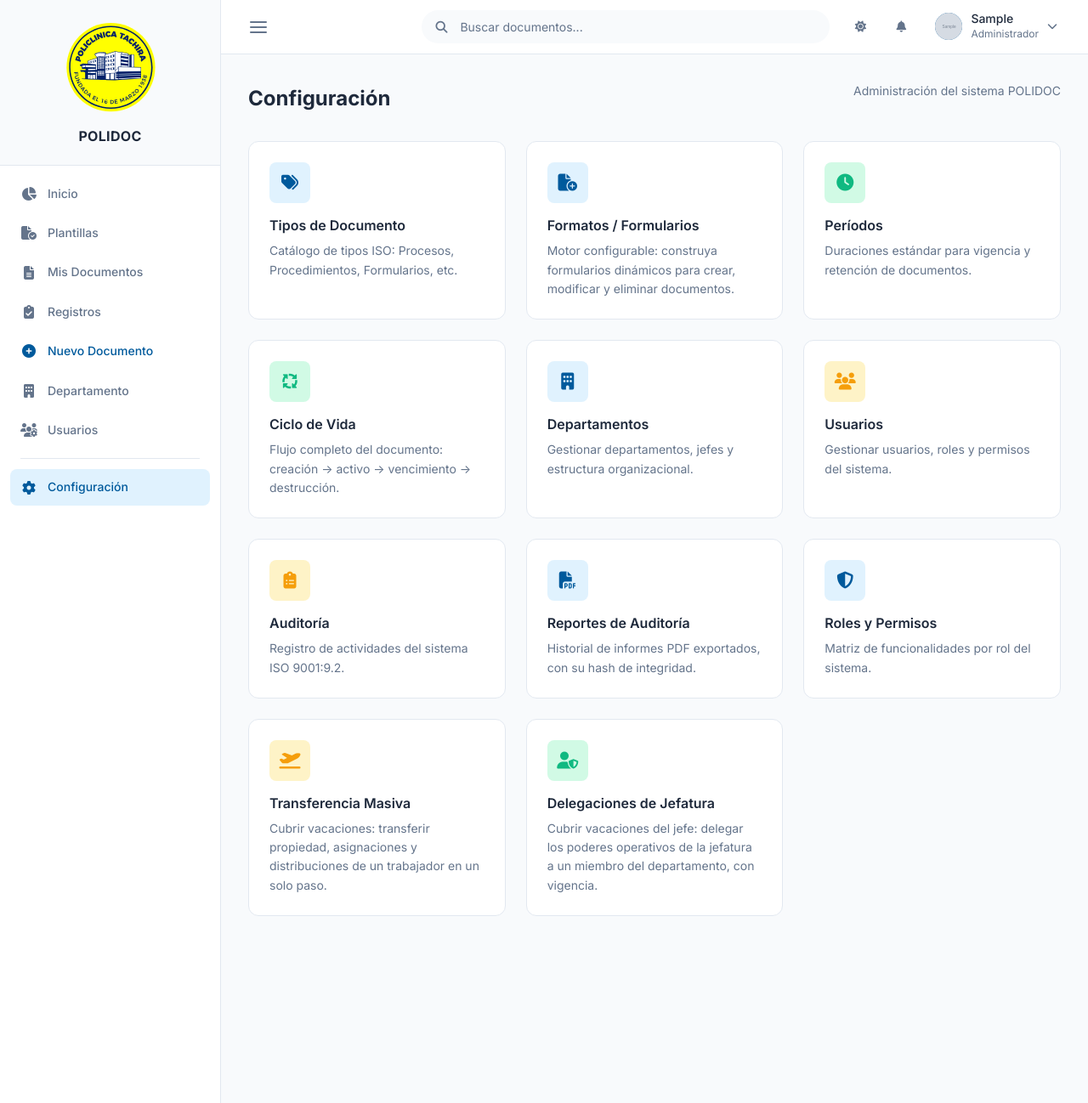
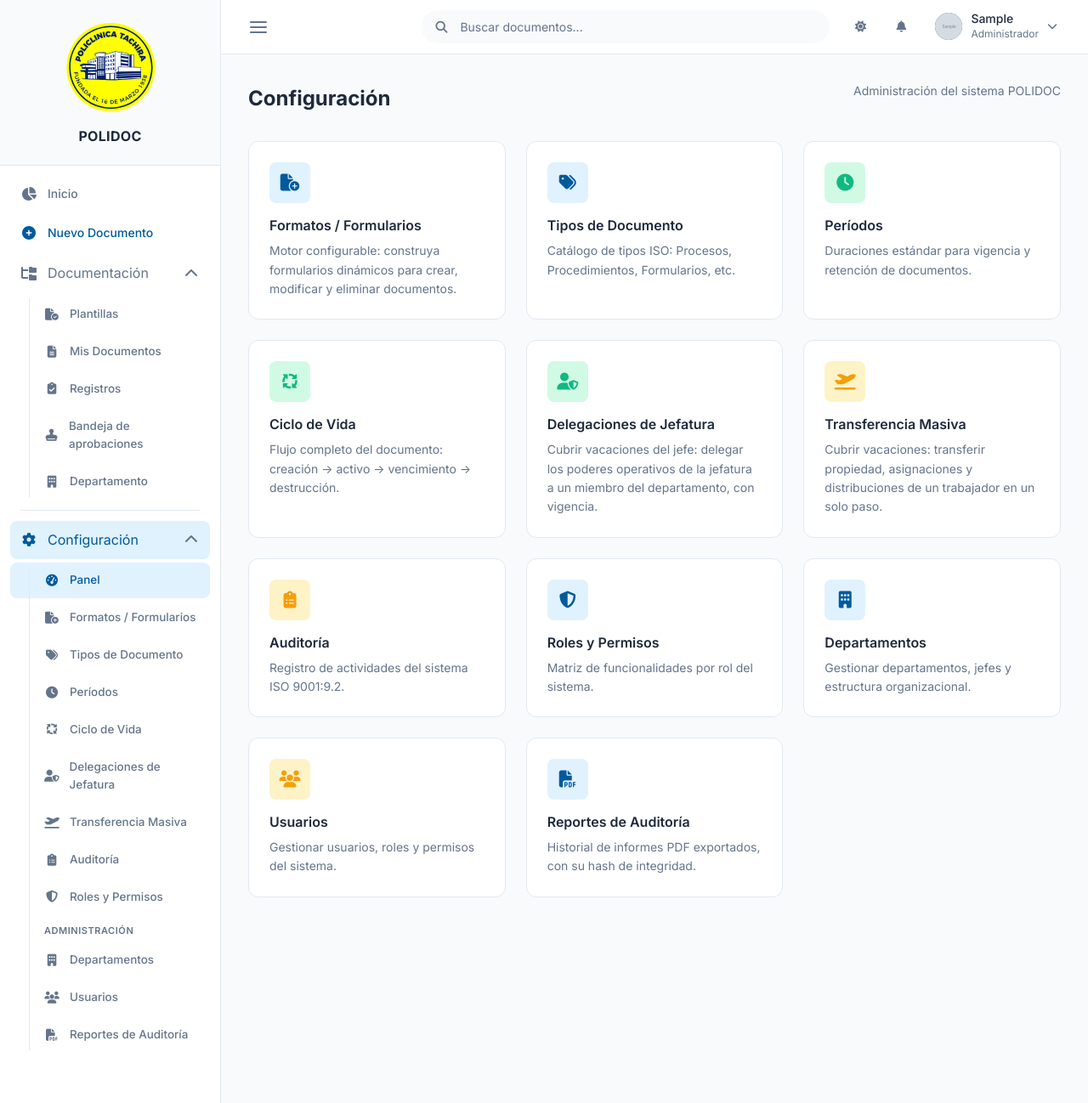
Before and after one commit to XavierL2305/Proyecto-PoliDoc, a Django app: page /documentos/configuracion/ in a window 1280 px wide. Shown: the whole page at 85% size. Run offline with Django 5.2, Linux system fonts and the light colour scheme; a user stored in the database is signed in; tables that the repository leaves empty hold one stand-in row (values such as "Sample post"); grey boxes marked "Sample" are stand-in pictures; data that the repository does not hold is empty; parts of the project's set-up code (start-up, migrations or seed data) failed here and were passed over; some libraries are stand-ins or nearby versions.

Commit message:
Se reorganiza la sidebar con grupos colapsables y accesos rapidos a la configuracion

```diff
--- /dev/null
+++ b/apps/autenticacion/context_processors.py
@@ -0,0 +1,56 @@
+"""Contexto de navegación de la barra lateral.
+
+Calcula a qué grupo del menú pertenece la ruta activa para que la plantilla
+renderice el acordeón ya abierto (sin parpadeo), marque el grupo con
+``has-active`` y anuncie el estado con ``aria-expanded``. La lógica vive aquí
+y no repartida en condicionales de plantilla (SOLID: una sola fuente).
+"""
+
+#: ``url_name`` de páginas que pertenecen al grupo "Documentación".
+URLS_DOCUMENTACION = frozenset({
+    'catalogo',
+    'mis_documentos',
+    'registros_lista', 'registro_crear', 'registro_editar',
+    'registro_detalle', 'registro_enviar', 'registro_aprobar',
+    'registro_rechazar', 'registro_xlsx', 'registro_pdf',
+    'registro_distribuir', 'registro_subir_acuse',
+    'registro_revocar_distribucion', 'registro_constancia',
+    'bandeja_aprobaciones',
+    'documentos_departamento',
+})
+
+#: ``url_name`` de páginas que pertenecen al grupo "Configuración".
+URLS_CONFIGURACION = frozenset({
+    'configuracion',
+    'tipos_documento_lista', 'tipo_documento_crear', 'tipo_documento_editar',
+    'tipo_documento_eliminar', 'tipo_documento_reactivar',
+    'periodos_lista', 'periodo_crear', 'periodo_editar', 'periodo_eliminar',
+    'periodo_reactivar',
+    'ciclo_vida',
+    'delegaciones_jefatura',
+    'transferencia_masiva',
+    'auditoria_lista', 'auditoria_detalle', 'auditoria_reporte_pdf',
+    'auditoria_reportes_lista', 'auditoria_reporte_descarga',
+    'departamentos_lista', 'departamento_crear', 'departamento_editar',
+    'departamento_eliminar',
+    'roles_permisos',
+    'formatos_lista', 'formato_crear', 'formato_editar', 'formato_eliminar',
+    'formato_reactivar', 'formato_constructor', 'formato_publicar',
+    'formato_preview', 'formato_regenerar_preview',
+    'seccion_crear', 'seccion_editar', 'seccion_eliminar',
+    'campo_crear', 'campo_editar', 'campo_eliminar',
+    'gestionar_usuarios', 'ver_usuario',
+})
+
+
+def navegacion(request):
+    """Agrega ``sidebar_grupo_activo`` (``''``/``documentacion``/``configuracion``)."""
+    match = getattr(request, 'resolver_match', None)
+    url_name = (getattr(match, 'url_name', '') or '')
+    if url_name in URLS_CONFIGURACION:
+        grupo = 'configuracion'
+    elif url_name in URLS_DOCUMENTACION:
+        grupo = 'documentacion'
+    else:
+        grupo = ''
+    return {'sidebar_grupo_activo': grupo}
--- a/apps/autenticacion/templates/base_app.html
+++ b/apps/autenticacion/templates/base_app.html
@@ -42,37 +42,7 @@
       <span class="sidebar-logo-text">POLIDOC</span>
     </a>
     <div class="sidebar-nav">
-      <a href="{% url 'autenticacion:dashboard' %}" class="sidebar-item {% if request.resolver_match.url_name == 'dashboard' %}active{% endif %}">
-        <i class="fa-solid fa-chart-pie"></i><span>Inicio</span>
-      </a>
-      <a href="{% url 'documentos:catalogo' %}" class="sidebar-item {% if request.resolver_match.url_name == 'catalogo' %}active{% endif %}">
-        <i class="fa-solid fa-file-circle-check"></i><span>Plantillas</span>
-      </a>
-      <a href="{% url 'documentos:mis_documentos' %}" class="sidebar-item {% if request.resolver_match.url_name == 'mis_documentos' %}active{% endif %}">
-        <i class="fa-solid fa-file-lines"></i><span>Mis Documentos</span>
-      </a>
-      <a href="{% url 'documentos:registros_lista' %}" class="sidebar-item {% if 'registro' in request.resolver_match.url_name %}active{% endif %}">
-        <i class="fa-solid fa-clipboard-check"></i><span>Registros</span>
-      </a>
-      <a href="{% url 'documentos:seleccionar_tipo' %}" class="sidebar-item sidebar-item--primary {% if request.resolver_match.url_name == 'seleccionar_tipo' %}active{% endif %}">
-        <i class="fa-solid fa-plus-circle"></i><span>Nuevo Documento</span>
-      </a>
-      {% if user.perfil.ejerce_jefatura or user.perfil.es_administrador %}
-      <a href="{% url 'documentos:documentos_departamento' %}" class="sidebar-item {% if request.resolver_match.url_name == 'documentos_departamento' %}active{% endif %}">
-        <i class="fa-solid fa-building"></i><span>Departamento</span>
-      </a>
-      {% endif %}
-      {% if user.perfil.es_administrador %}
-      <a href="{% url 'autenticacion:gestionar_usuarios' %}" class="sidebar-item {% if request.resolver_match.url_name == 'gestionar_usuarios' %}active{% endif %}">
-        <i class="fa-solid fa-users-gear"></i><span>Usuarios</span>
-      </a>
-      {% endif %}
-      {% if user.perfil.es_administrador or user.perfil.es_jefe %}
-      <div class="sidebar-divider"></div>
-      <a href="{% url 'documentos:configuracion' %}" class="sidebar-item {% if 'configuracion' in request.resolver_match.url_name %}active{% endif %}">
-        <i class="fa-solid fa-gear"></i><span>Configuración</span>
-      </a>
-      {% endif %}
+      {% include 'partials/_sidebar_nav.html' %}
     </div>
   </aside>
   <div class="sidebar-overlay" id="sidebar-overlay"></div>
@@ -80,7 +50,7 @@
   <div class="app-content">
     <nav class="navbar">
       <button class="navbar-toggle" id="sidebar-toggle" type="button"
-              aria-label="Abrir menú" aria-controls="app-sidebar" aria-expanded="false">
+              aria-label="Expandir menú" aria-controls="app-sidebar" aria-expanded="false">
         <span class="navbar-toggle-box"><span class="navbar-toggle-bar"></span></span>
       </button>
       <div class="navbar-search">
--- /dev/null
+++ b/apps/autenticacion/templates/partials/_sidebar_nav.html
@@ -0,0 +1,98 @@
+{% load static %}
+{% with url_name=request.resolver_match.url_name %}
+      <a href="{% url 'autenticacion:dashboard' %}" class="sidebar-item {% if url_name == 'dashboard' %}active{% endif %}"{% if url_name == 'dashboard' %} aria-current="page"{% endif %}>
+        <i class="fa-solid fa-chart-pie" aria-hidden="true"></i><span>Inicio</span>
+      </a>
+
+      <a href="{% url 'documentos:seleccionar_tipo' %}" class="sidebar-item sidebar-item--primary {% if url_name == 'seleccionar_tipo' %}active{% endif %}"{% if url_name == 'seleccionar_tipo' %} aria-current="page"{% endif %}>
+        <i class="fa-solid fa-plus-circle" aria-hidden="true"></i><span>Nuevo Documento</span>
+      </a>
+
+      {# === Grupo: Documentación === #}
+      <div class="sidebar-group is-open{% if sidebar_grupo_activo == 'documentacion' %} has-active{% endif %}" data-group="documentacion">
+        <button type="button" class="sidebar-item sidebar-group-toggle"
+                aria-expanded="true" aria-controls="sidebar-group-documentacion"
+                data-tooltip="Documentación" data-tooltip-position="right">
+          <i class="fa-solid fa-folder-tree" aria-hidden="true"></i><span>Documentación</span>
+          <i class="fa-solid fa-chevron-down sidebar-group-chevron" aria-hidden="true"></i>
+        </button>
+        <div class="sidebar-group-body" id="sidebar-group-documentacion">
+          <div class="sidebar-group-inner">
+            <a href="{% url 'documentos:catalogo' %}" class="sidebar-item sidebar-item--child {% if url_name == 'catalogo' %}active{% endif %}"{% if url_name == 'catalogo' %} aria-current="page"{% endif %}>
+              <i class="fa-solid fa-file-circle-check" aria-hidden="true"></i><span>Plantillas</span>
+            </a>
+            <a href="{% url 'documentos:mis_documentos' %}" class="sidebar-item sidebar-item--child {% if url_name == 'mis_documentos' %}active{% endif %}"{% if url_name == 'mis_documentos' %} aria-current="page"{% endif %}>
+              <i class="fa-solid fa-file-lines" aria-hidden="true"></i><span>Mis Documentos</span>
+            </a>
+            <a href="{% url 'documentos:registros_lista' %}" class="sidebar-item sidebar-item--child {% if 'registro' in url_name %}active{% endif %}"{% if 'registro' in url_name %} aria-current="page"{% endif %}>
+              <i class="fa-solid fa-clipboard-check" aria-hidden="true"></i><span>Registros</span>
+            </a>
+            {% if user.perfil.ejerce_jefatura or user.perfil.es_administrador %}
+            <a href="{% url 'documentos:bandeja_aprobaciones' %}" class="sidebar-item sidebar-item--child {% if url_name == 'bandeja_aprobaciones' %}active{% endif %}"{% if url_name == 'bandeja_aprobaciones' %} aria-current="page"{% endif %}>
+              <i class="fa-solid fa-stamp" aria-hidden="true"></i><span>Bandeja de aprobaciones</span>
+            </a>
+            <a href="{% url 'documentos:documentos_departamento' %}" class="sidebar-item sidebar-item--child {% if url_name == 'documentos_departamento' %}active{% endif %}"{% if url_name == 'documentos_departamento' %} aria-current="page"{% endif %}>
+              <i class="fa-solid fa-building" aria-hidden="true"></i><span>Departamento</span>
+            </a>
+            {% endif %}
+          </div>
+        </div>
+      </div>
+
+      {% if user.perfil.es_administrador or user.perfil.es_jefe %}
+      {# === Grupo: Configuración === #}
+      <div class="sidebar-divider"></div>
+      <div class="sidebar-group{% if sidebar_grupo_activo == 'configuracion' %} is-open has-active{% endif %}" data-group="configuracion">
+        <button type="button" class="sidebar-item sidebar-group-toggle"
+                aria-expanded="{% if sidebar_grupo_activo == 'configuracion' %}true{% else %}false{% endif %}"
+                aria-controls="sidebar-group-configuracion"
+                data-tooltip="Configuración" data-tooltip-position="right">
+          <i class="fa-solid fa-gear" aria-hidden="true"></i><span>Configuración</span>
+          <i class="fa-solid fa-chevron-down sidebar-group-chevron" aria-hidden="true"></i>
+        </button>
+        <div class="sidebar-group-body" id="sidebar-group-configuracion">
+          <div class="sidebar-group-inner">
+            <a href="{% url 'documentos:configuracion' %}" class="sidebar-item sidebar-item--child {% if url_name == 'configuracion' %}active{% endif %}"{% if url_name == 'configuracion' %} aria-current="page"{% endif %}>
+              <i class="fa-solid fa-gauge-high" aria-hidden="true"></i><span>Panel</span>
+            </a>
+            <a href="{% url 'documentos:formatos_lista' %}" class="sidebar-item sidebar-item--child {% if url_name == 'formatos_lista' or url_name == 'formato_crear' or url_name == 'formato_editar' or url_name == 'formato_constructor' or url_name == 'formato_preview' or 'seccion_' in url_name or 'campo_' in url_name %}active{% endif %}"{% if url_name == 'formatos_lista' %} aria-current="page"{% endif %}>
+              <i class="fa-solid fa-file-circle-plus" aria-hidden="true"></i><span>Formatos / Formularios</span>
+            </a>
+            <a href="{% url 'documentos:tipos_documento_lista' %}" class="sidebar-item sidebar-item--child {% if url_name == 'tipos_documento_lista' or 'tipo_documento_' in url_name %}active{% endif %}"{% if url_name == 'tipos_documento_lista' %} aria-current="page"{% endif %}>
+              <i class="fa-solid fa-tags" aria-hidden="true"></i><span>Tipos de Documento</span>
+            </a>
+            <a href="{% url 'documentos:periodos_lista' %}" class="sidebar-item sidebar-item--child {% if url_name == 'periodos_lista' or 'periodo_' in url_name %}active{% endif %}"{% if url_name == 'periodos_lista' %} aria-current="page"{% endif %}>
+              <i class="fa-solid fa-clock" aria-hidden="true"></i><span>Períodos</span>
+            </a>
+            <a href="{% url 'documentos:ciclo_vida' %}" class="sidebar-item sidebar-item--child {% if url_name == 'ciclo_vida' %}active{% endif %}"{% if url_name == 'ciclo_vida' %} aria-current="page"{% endif %}>
+              <i class="fa-solid fa-arrows-spin" aria-hidden="true"></i><span>Ciclo de Vida</span>
+            </a>
+            <a href="{% url 'documentos:delegaciones_jefatura' %}" class="sidebar-item sidebar-item--child {% if url_name == 'delegaciones_jefatura' %}active{% endif %}"{% if url_name == 'delegaciones_jefatura' %} aria-current="page"{% endif %}>
+              <i class="fa-solid fa-user-shield" aria-hidden="true"></i><span>Delegaciones de Jefatura</span>
+            </a>
+            <a href="{% url 'documentos:transferencia_masiva' %}" class="sidebar-item sidebar-item--child {% if url_name == 'transferencia_masiva' %}active{% endif %}"{% if url_name == 'transferencia_masiva' %} aria-current="page"{% endif %}>
+              <i class="fa-solid fa-plane-departure" aria-hidden="true"></i><span>Transferencia Masiva</span>
+            </a>
+            <a href="{% url 'documentos:auditoria_lista' %}" class="sidebar-item sidebar-item--child {% if url_name == 'auditoria_lista' or url_name == 'auditoria_detalle' %}active{% endif %}"{% if url_name == 'auditoria_lista' %} aria-current="page"{% endif %}>
+              <i class="fa-solid fa-clipboard-list" aria-hidden="true"></i><span>Auditoría</span>
+            </a>
+            <a href="{% url 'documentos:roles_permisos' %}" class="sidebar-item sidebar-item--child {% if url_name == 'roles_permisos' %}active{% endif %}"{% if url_name == 'roles_permisos' %} aria-current="page"{% endif %}>
+              <i class="fa-solid fa-shield-halved" aria-hidden="true"></i><span>Roles y Permisos</span>
+            </a>
+            {% if user.perfil.es_administrador %}
+            <div class="sidebar-group-label">Administración</div>
+            <a href="{% url 'documentos:departamentos_lista' %}" class="sidebar-item sidebar-item--child {% if url_name == 'departamentos_lista' or 'departamento_' in url_name %}active{% endif %}"{% if url_name == 'departamentos_lista' %} aria-current="page"{% endif %}>
+              <i class="fa-solid fa-building" aria-hidden="true"></i><span>Departamentos</span>
+            </a>
+            <a href="{% url 'autenticacion:gestionar_usuarios' %}" class="sidebar-item sidebar-item--child {% if url_name == 'gestionar_usuarios' or url_name == 'ver_usuario' %}active{% endif %}"{% if url_name == 'gestionar_usuarios' %} aria-current="page"{% endif %}>
+              <i class="fa-solid fa-users" aria-hidden="true"></i><span>Usuarios</span>
+            </a>
+            <a href="{% url 'documentos:auditoria_reportes_lista' %}" class="sidebar-item sidebar-item--child {% if url_name == 'auditoria_reportes_lista' or url_name == 'auditoria_reporte_descarga' %}active{% endif %}"{% if url_name == 'auditoria_reportes_lista' %} aria-current="page"{% endif %}>
+              <i class="fa-solid fa-file-pdf" aria-hidden="true"></i><span>Reportes de Auditoría</span>
+            </a>
+            {% endif %}
+          </div>
+        </div>
+      </div>
+      {% endif %}
+{% endwith %}
--- a/apps/documentos/templates/documentos/configuracion/dashboard.html
+++ b/apps/documentos/templates/documentos/configuracion/dashboard.html
@@ -69,6 +69,15 @@
 </div>
 
 <div class="config-grid">
+  {# --- Operación diaria (más usada) --- #}
+  <a href="{% url 'documentos:formatos_lista' %}" class="config-card">
+    <div class="config-card-icon config-card-icon--primary">
+      <i class="fa-solid fa-file-circle-plus"></i>
+    </div>
+    <h3 class="config-card-title">Formatos / Formularios</h3>
+    <p class="config-card-desc">Motor configurable: construya formularios dinámicos para crear, modificar y eliminar documentos.</p>
+  </a>
+
   <a href="{% url 'documentos:tipos_documento_lista' %}" class="config-card">
     <div class="config-card-icon config-card-icon--primary">
       <i class="fa-solid fa-tags"></i>
@@ -76,16 +85,6 @@
     <h3 class="config-card-title">Tipos de Documento</h3>
     <p class="config-card-desc">Catálogo de tipos ISO: Procesos, Procedimientos, Formularios, etc.</p>
   </a>
-
-  {% if request.user.perfil.es_administrador or request.user.perfil.es_jefe %}
-  <a href="{% url 'documentos:formatos_lista' %}" class="config-card">
-    <div class="config-card-icon config-card-icon--primary">
-      <i class="fa-solid fa-file-circle-plus"></i>
-    </div>
-    <h3 class="config-card-title">Formatos / Formularios</h3>
-    <p class="config-card-desc">Motor configurable: construya formularios dinámicos para crear, modificar y eliminar documentos.</p>
-  </a>
-  {% endif %}
 
   <a href="{% url 'documentos:periodos_lista' %}" class="config-card">
     <div class="config-card-icon config-card-icon--success">
@@ -103,48 +102,13 @@
     <p class="config-card-desc">Flujo completo del documento: creación → activo → vencimiento → destrucción.</p>
   </a>
 
-  {% if request.user.perfil.es_administrador %}
-  <a href="{% url 'documentos:departamentos_lista' %}" class="config-card">
-    <div class="config-card-icon config-card-icon--primary">
-      <i class="fa-solid fa-building"></i>
+  {# --- Operación de jefatura --- #}
+  <a href="{% url 'documentos:delegaciones_jefatura' %}" class="config-card">
+    <div class="config-card-icon config-card-icon--success">
+      <i class="fa-solid fa-user-shield"></i>
     </div>
-    <h3 class="config-card-title">Departamentos</h3>
-    <p class="config-card-desc">Gestionar departamentos, jefes y estructura organizacional.</p>
-  </a>
-  {% endif %}
-
-  <a href="{% url 'autenticacion:gestionar_usuarios' %}" class="config-card">
-    <div class="config-card-icon config-card-icon--warning">
-      <i class="fa-solid fa-users"></i>
-    </div>
-    <h3 class="config-card-title">Usuarios</h3>
-    <p class="config-card-desc">Gestionar usuarios, roles y permisos del sistema.</p>
-  </a>
-
-  <a href="{% url 'documentos:auditoria_lista' %}" class="config-card">
-    <div class="config-card-icon config-card-icon--warning">
-      <i class="fa-solid fa-clipboard-list"></i>
-    </div>
-    <h3 class="config-card-title">Auditoría</h3>
-    <p class="config-card-desc">Registro de actividades del sistema ISO 9001:9.2.</p>
-  </a>
-
-  {% if request.user.perfil.es_administrador %}
-  <a href="{% url 'documentos:auditoria_reportes_lista' %}" class="config-card">
-    <div class="config-card-icon config-card-icon--primary">
-      <i class="fa-solid fa-file-pdf"></i>
-    </div>
-    <h3 class="config-card-title">Reportes de Auditoría</h3>
-    <p class="config-card-desc">Historial de informes PDF exportados, con su hash de integridad.</p>
-  </a>
-  {% endif %}
-
-  <a href="{% url 'documentos:roles_permisos' %}" class="config-card">
-    <div class="config-card-icon config-card-icon--primary">
-      <i class="fa-solid fa-shield-halved"></i>
-    </div>
-    <h3 class="config-card-title">Roles y Permisos</h3>
-    <p class="config-card-desc">Matriz de funcionalidades por rol del sistema.</p>
+    <h3 class="config-card-title">Delegaciones de Jefatura</h3>
+    <p class="config-card-desc">Cubrir vacaciones del jefe: delegar los poderes operativos de la jefatura a un miembro del departamento, con vigencia.</p>
   </a>
 
   <a href="{% url 'documentos:transferencia_masiva' %}" class="config-card">
@@ -155,12 +119,48 @@
     <p class="config-card-desc">Cubrir vacaciones: transferir propiedad, asignaciones y distribuciones de un trabajador en un solo paso.</p>
   </a>
 
-  <a href="{% url 'documentos:delegaciones_jefatura' %}" class="config-card">
-    <div class="config-card-icon config-card-icon--success">
-      <i class="fa-solid fa-user-shield"></i>
+  {# --- Evidencias y seguridad --- #}
+  <a href="{% url 'documentos:auditoria_lista' %}" class="config-card">
+    <div class="config-card-icon config-card-icon--warning">
+      <i class="fa-solid fa-clipboard-list"></i>
     </div>
-    <h3 class="config-card-title">Delegaciones de Jefatura</h3>
-    <p class="config-card-desc">Cubrir vacaciones del jefe: delegar los poderes operativos de la jefatura a un miembro del departamento, con vigencia.</p>
+    <h3 class="config-card-title">Auditoría</h3>
+    <p class="config-card-desc">Registro de actividades del sistema ISO 9001:9.2.</p>
   </a>
+
+  <a href="{% url 'documentos:roles_permisos' %}" class="config-card">
+    <div class="config-card-icon config-card-icon--primary">
+      <i class="fa-solid fa-shield-halved"></i>
+    </div>
+    <h3 class="config-card-title">Roles y Permisos</h3>
+    <p class="config-card-desc">Matriz de funcionalidades por rol del sistema.</p>
+  </a>
+
+  {% if request.user.perfil.es_administrador %}
+  {# --- Administración (solo admin; coincide con las vistas) --- #}
+  <a href="{% url 'documentos:departamentos_lista' %}" class="config-card">
+    <div class="config-card-icon config-card-icon--primary">
+      <i class="fa-solid fa-building"></i>
+    </div>
+    <h3 class="config-card-title">Departamentos</h3>
+    <p class="config-card-desc">Gestionar departamentos, jefes y estructura organizacional.</p>
+  </a>
+
+  <a href="{% url 'autenticacion:gestionar_usuarios' %}" class="config-card">
+    <div class="config-card-icon config-card-icon--warning">
+      <i class="fa-solid fa-users"></i>
+    </div>
+    <h3 class="config-card-title">Usuarios</h3>
+    <p class="config-card-desc">Gestionar usuarios, roles y permisos del sistema.</p>
+  </a>
+
+  <a href="{% url 'documentos:auditoria_reportes_lista' %}" class="config-card">
+    <div class="config-card-icon config-card-icon--primary">
+      <i class="fa-solid fa-file-pdf"></i>
+    </div>
+    <h3 class="config-card-title">Reportes de Auditoría</h3>
+    <p class="config-card-desc">Historial de informes PDF exportados, con su hash de integridad.</p>
+  </a>
+  {% endif %}
 </div>
 {% endblock %}
--- a/polidoc/settings.py
+++ b/polidoc/settings.py
@@ -138,6 +138,7 @@ TEMPLATES = [
                 'django.template.context_processors.request',
                 'django.contrib.auth.context_processors.auth',
                 'django.contrib.messages.context_processors.messages',
+                'autenticacion.context_processors.navegacion',
             ],
         },
     },
--- a/polidoc/static/css/components/sidebar.css
+++ b/polidoc/static/css/components/sidebar.css
@@ -157,6 +157,89 @@
   margin: 0.5rem 0.75rem;
 }
 
+
+/* === SIDEBAR GROUP (acordeón) === */
+.sidebar-group {
+  display: flex;
+  flex-direction: column;
+  gap: 0.25rem;
+}
+
+/* Botón del grupo: hereda .sidebar-item; se resetea el estilo nativo. */
+.sidebar-group-toggle {
+  width: 100%;
+  border: none;
+  background: none;
+  font: inherit;
+  text-align: left;
+}
+.sidebar-group-toggle[data-tooltip] {
+  cursor: pointer;
+}
+
+.sidebar-group-chevron {
+  margin-left: auto;
+  font-size: 0.72rem;
+  color: var(--color-muted);
+  transition: transform 0.25s ease;
+}
+.sidebar-group.is-open .sidebar-group-chevron {
+  transform: rotate(180deg);
+}
+
+/* El grupo que contiene la página activa se resalta aunque esté cerrado. */
+.sidebar-group.has-active > .sidebar-group-toggle {
+  color: var(--color-primary);
+  background-color: var(--color-primary-light);
+}
+[data-theme="dark"] .sidebar-group.has-active > .sidebar-group-toggle {
+  background-color: rgba(96, 165, 250, 0.15);
+}
+
+.sidebar-group-body {
+  display: grid;
+  grid-template-rows: 0fr;
+  transition: grid-template-rows 0.25s ease;
+}
+.sidebar-group.is-open .sidebar-group-body {
+  grid-template-rows: 1fr;
+}
+.sidebar-group-inner {
+  position: relative;
+  min-height: 0;
+  overflow: hidden;
+  display: flex;
+  flex-direction: column;
+  gap: 0.15rem;
+}
+/* Guía vertical que agrupa visualmente los ítems hijos. */
+.sidebar-group-inner::before {
+  content: '';
+  position: absolute;
+  left: 1.35rem;
+  top: 0.15rem;
+  bottom: 0.15rem;
+  width: 1px;
+  background: var(--color-border);
+  pointer-events: none;
+}
+.sidebar-item--child {
+  padding-left: 2.5rem;
+  font-size: 0.84rem;
+}
+.sidebar-item--child i {
+  width: 18px;
+  font-size: 0.88rem;
+}
+.sidebar-group-label {
+  font-size: 0.6875rem;
+  font-weight: 600;
+  color: var(--color-muted);
+  text-transform: uppercase;
+  letter-spacing: 0.05em;
+  padding: 0.5rem 0.75rem 0.15rem 2.5rem;
+}
+
 /* === SIDEBAR FOOTER === */
 .sidebar-footer {
   padding: 1rem 1.25rem;
@@ -183,6 +266,17 @@
 
 .sidebar.collapsed .sidebar-item i {
   margin: 0;
+}
+/* En modo iconos los grupos se colapsan: click en el icono expande la
+   sidebar + abre el grupo (lo hace sidebar.js). */
+.sidebar.collapsed .sidebar-group-body,
+.sidebar.collapsed .sidebar-group-chevron,
+.sidebar.collapsed .sidebar-group-label {
+  display: none;
+}
+.sidebar.collapsed .sidebar-group-toggle {
+  justify-content: center;
+  padding: 0.75rem;
 }
 .sidebar.collapsed .sidebar-logo-text {
   display: none;
@@ -225,3 +319,11 @@
     display: block;
   }
 }
+
+/* === REDUCED MOTION === */
+@media (prefers-reduced-motion: reduce) {
+  .sidebar-group-body,
+  .sidebar-group-chevron {
+    transition: none;
+  }
+}
```
Also changed, not shown: CONTEXT.txt (+20 -0 lines), apps/documentos/tests_navegacion.py (added, +162 -0 lines), polidoc/static/js/sidebar.js (+63 -1 lines).
